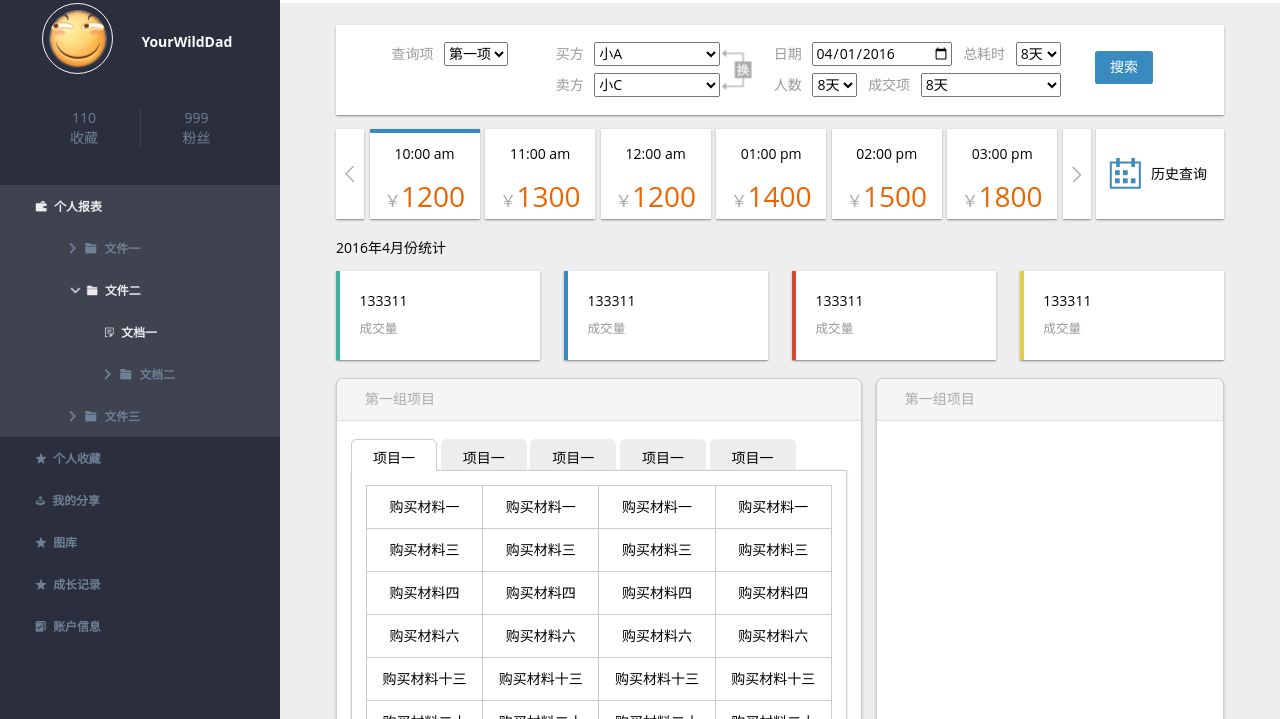
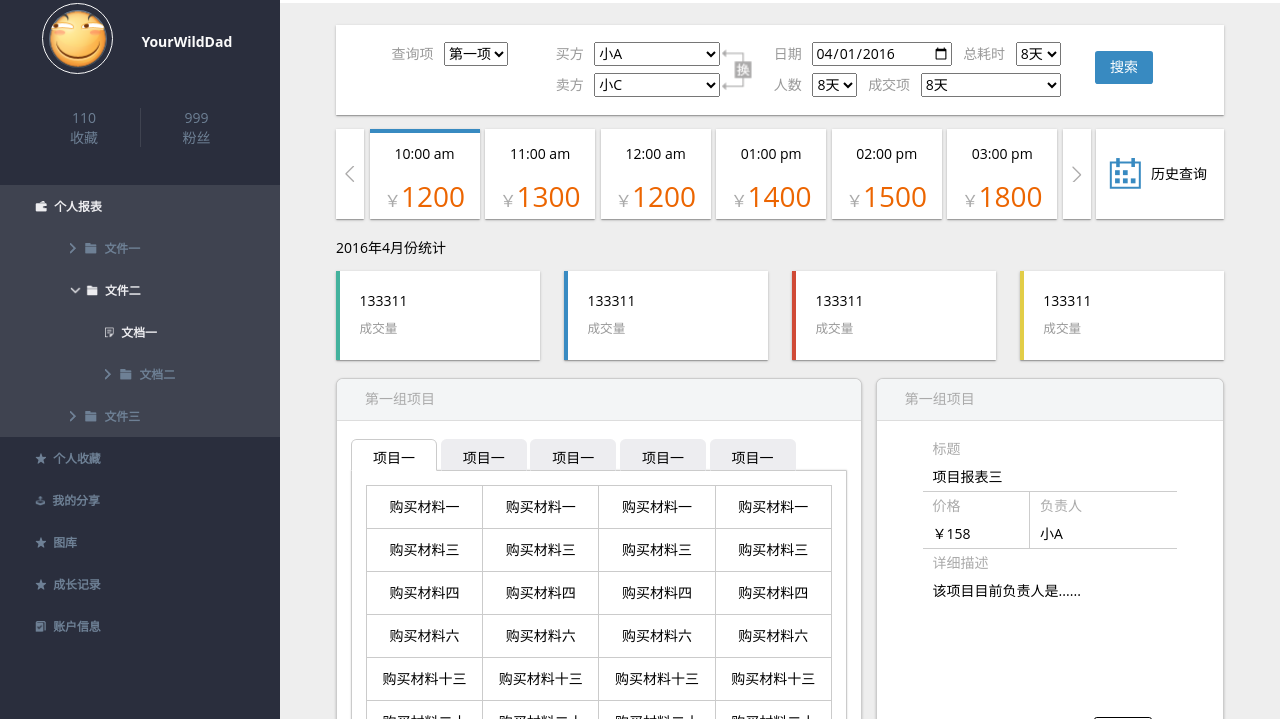
Before and after one commit to junioryauricasa/YourWildDad.github.io, a website: page task00/task009.html in a window 1280 px wide. Shown: the part 81-800 px from the top of the page. Drawn offline with Linux system fonts and the light colour scheme.

Commit message:
task009 v0.7.1
为第一项目组右侧panel添加内容

```diff
--- a/task00/style/task009.less
+++ b/task00/style/task009.less
@@ -616,3 +616,36 @@ input, button {
   }
 
 }
+#report {
+  table {
+    width:80%;
+    margin:auto;
+    line-height: 2rem;
+    td {
+      text-align:left;
+      border:none;
+      padding-left:10px;
+      }
+    .table-title{
+      color: #aaaaaa;
+    }
+    .td-bottom-border{
+      border-bottom: .1rem solid #CDCDCD;
+    }
+    .td-left-border{
+      border-left: .1rem solid #CDCDCD;
+    }
+    input{
+      margin-right:10px;
+    }
+    .NDA{
+      overflow: visible;
+    }
+    .search-button{
+      width:30%;
+    }
+    .td-left{
+      width:42%;
+    }
+  }
+}
--- a/task00/task009.html
+++ b/task00/task009.html
@@ -290,9 +290,50 @@
         </figure>
       </div>
       <div class="tab tab-40">
-        <figure class="panel panel-right">
+        <figure class="panel panel-right" id="report">
           <figcaption class="title">第一组项目</figcaption>
-          <div class="panel-contents"></div>
+          <div class="panel-contents">
+            <div>
+              <table>
+                <tr>
+                  <td class="table-title" colspan="2">标题</td>
+                </tr>
+                <tr>
+                  <td class="table-text td-bottom-border" colspan="2">项目报表三</td>
+                </tr>
+                <tr>
+                  <td class="table-title">价格</td>
+                  <td class="table-title td-left-border">负责人</td>
+                </tr>
+                <tr>
+                  <td class="table-text td-bottom-border td-left">￥158</td>
+                  <td class="table-text td-bottom-border td-left-border">小A</td>
+                </tr>
+                <tr>
+                  <td class="table-title" colspan="2">详细描述</td>
+                </tr>
+                <tr>
+                  <td class="table-text" colspan="2">该项目目前负责人是......</td>
+                </tr>
+                <tr><td></br></td></tr>
+                <tr><td></br></td></tr>
+                <tr><td></br></td></tr>
+                <tr><td></br></td></tr>
+              </table>
+              <table>
+                <tr>
+                  <td class="table-text NDA">
+                    <form>
+                    <input type="checkbox" name="NDA" value="NDA" checked>遵守保密协议
+                    </form>
+                  </td>
+                  <td id="search-button">
+                    <button class="btn btn-submit" type="submit">搜索</button>
+                  </td>
+                </tr>
+              </table>
+            </div>
+          </div>
         </figure>
       </div>
       <div class="tab tab-40">
```
Also changed, not shown: task00/style/task009.css.
